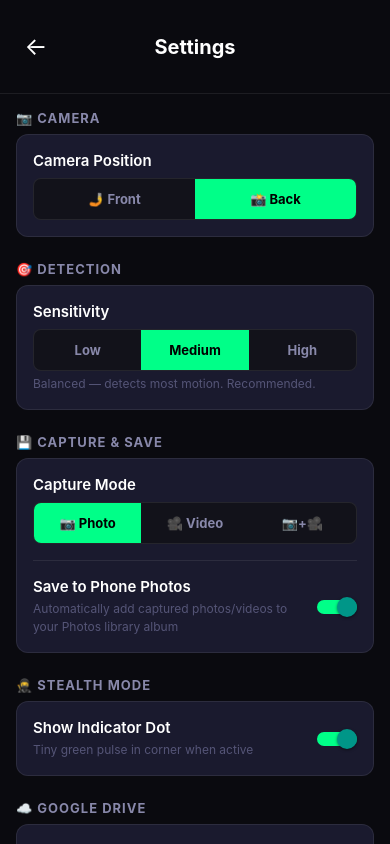
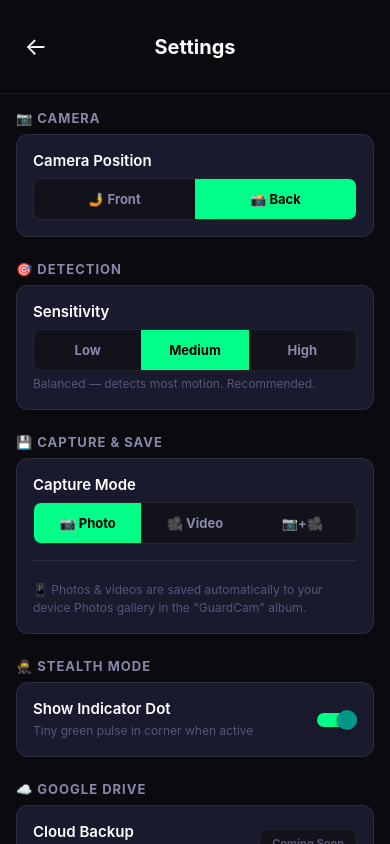
Before and after one commit to 007muditha/guardcam, a React Native app: screen /Settings in a window 390 px wide. Built offline with nearby package versions, Linux system fonts and the light colour scheme.

Commit message:
Remove redundant Save to Photos toggle - photos are saved automatically to device Photos gallery

```diff
--- a/src/screens/SettingsScreen.tsx
+++ b/src/screens/SettingsScreen.tsx
@@ -197,19 +197,9 @@ export const SettingsScreen = () => {
             )}
 
             <View style={styles.divider} />
-
-            <View style={styles.switchRow}>
-              <View style={styles.switchLabel}>
-                <Text style={styles.label}>Save to Phone Photos</Text>
-                <Text style={styles.hint}>Automatically add captured photos/videos to your Photos library album</Text>
-              </View>
-              <Switch
-                value={settings.saveToGallery !== false}
-                onValueChange={(val) => updateSetting('saveToGallery', val)}
-                trackColor={{ false: COLORS.SURFACE, true: COLORS.PRIMARY }}
-                thumbColor={settings.saveToGallery !== false ? '#fff' : COLORS.TEXT_DIM}
-              />
-            </View>
+            <Text style={styles.hint}>
+              📱 Photos & videos are saved automatically to your device Photos gallery in the "GuardCam" album.
+            </Text>
           </View>
         </View>
 
@@ -285,7 +275,7 @@ export const SettingsScreen = () => {
               • Tap START to begin monitoring{'\n'}
               • Screen goes black (stealth mode){'\n'}
               • Camera detects motion every 2 seconds{'\n'}
-              • Photos captured & saved per your settings{'\n'}
+              • Photos captured & saved automatically to Photos gallery{'\n'}
               • Tap the black screen to show controls{'\n'}
               • View events in the Movement Log
             </Text>
```
